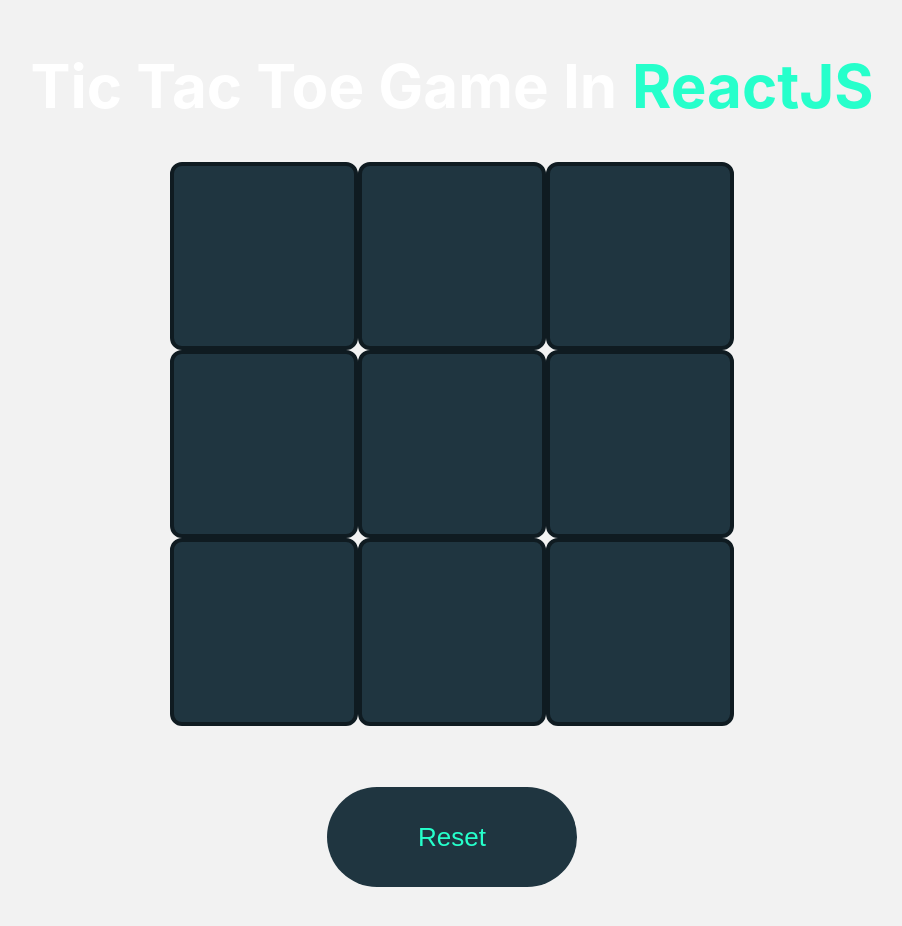
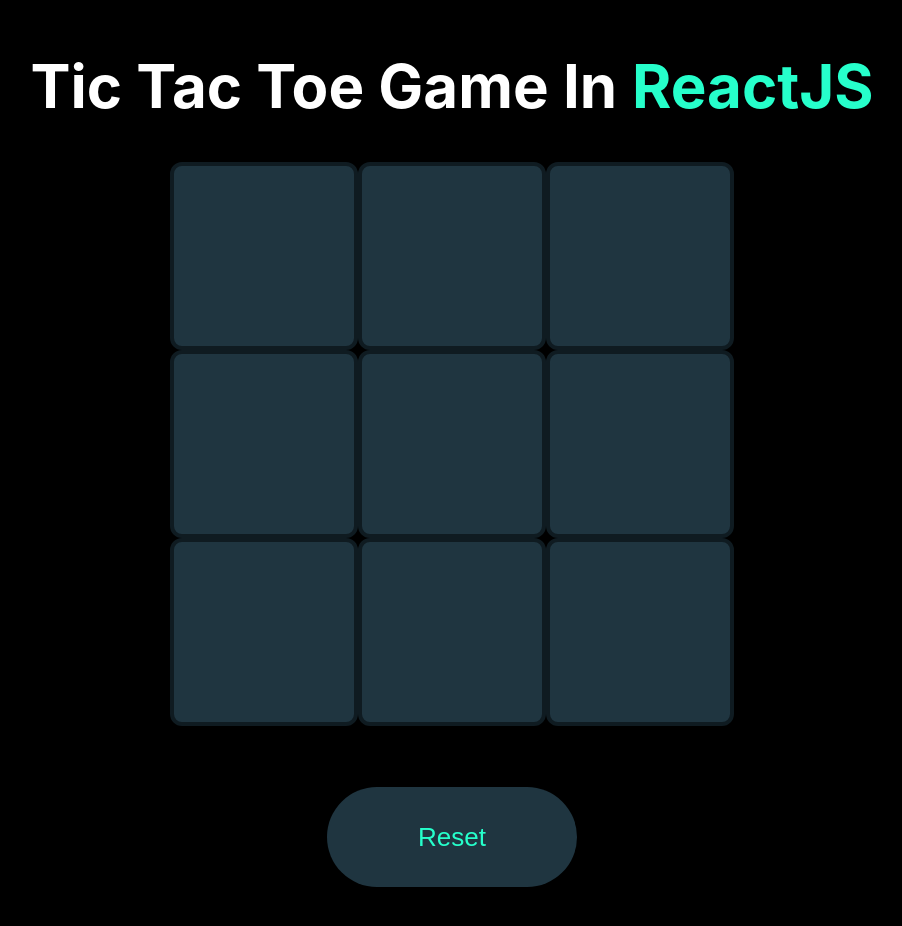
Before and after one commit to Yuna1024/Bai_Tap, a React (Create React App) app: page / in a window 1280 px wide. Shown: the top 926 px of the page, without its empty margins (188-1090 px from the left). Built offline with nearby package versions, Linux system fonts and the light colour scheme.

Commit message:
Luyen baka yeu nobita

```diff
--- a/src/index.css
+++ b/src/index.css
@@ -5,7 +5,7 @@
     sans-serif;
   -webkit-font-smoothing: antialiased;
   -moz-osx-font-smoothing: grayscale;
-  background: #f2f2f2;
+  background: black;
 }
 
 code {
```
